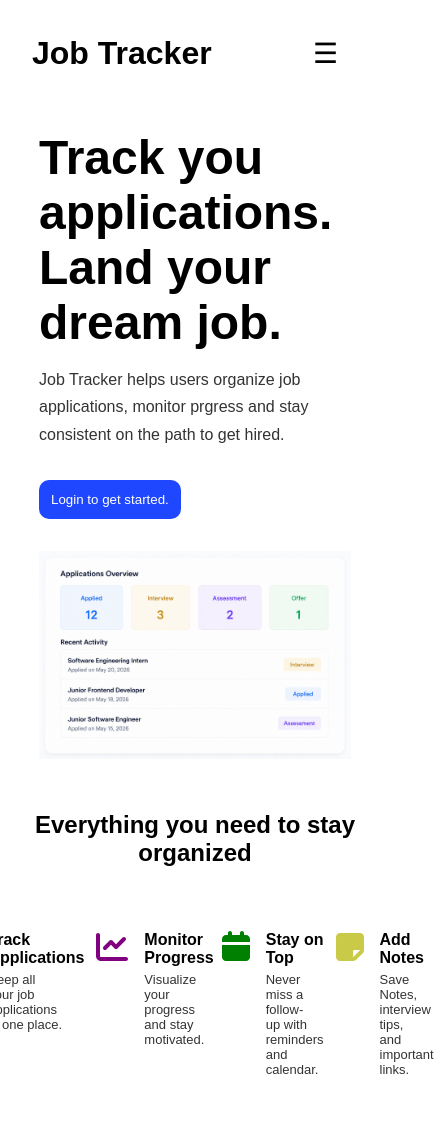
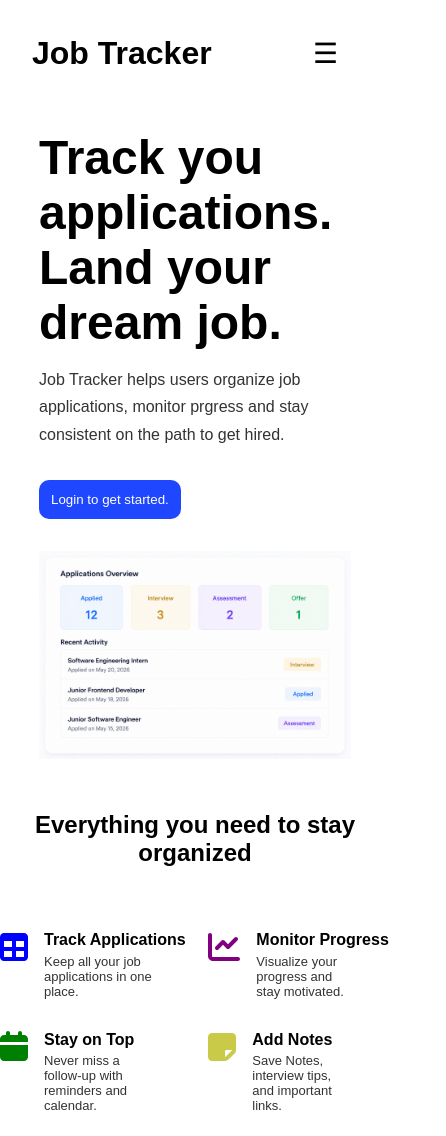
Before and after one commit to AllenCodess/job-tracker, a React (Vite) app: page / in a window 390 px wide. Shown: the whole page, 446 px wide, since content can reach past the window. Before the commit the page ends 1099 px from the top, so only its background shows below. Built offline with nearby package versions, Linux system fonts and the light colour scheme; a web font is replaced by a local one.

Commit message:
did mobile response for landing page

```diff
--- a/src/index.css
+++ b/src/index.css
@@ -180,4 +180,10 @@
   .hero-left {
     margin-bottom: 2rem;
   }
+
+  .benefits-container {
+    display: grid;
+    grid-template-columns: auto auto;
+    row-gap: 2rem;
+  }
 }
```
